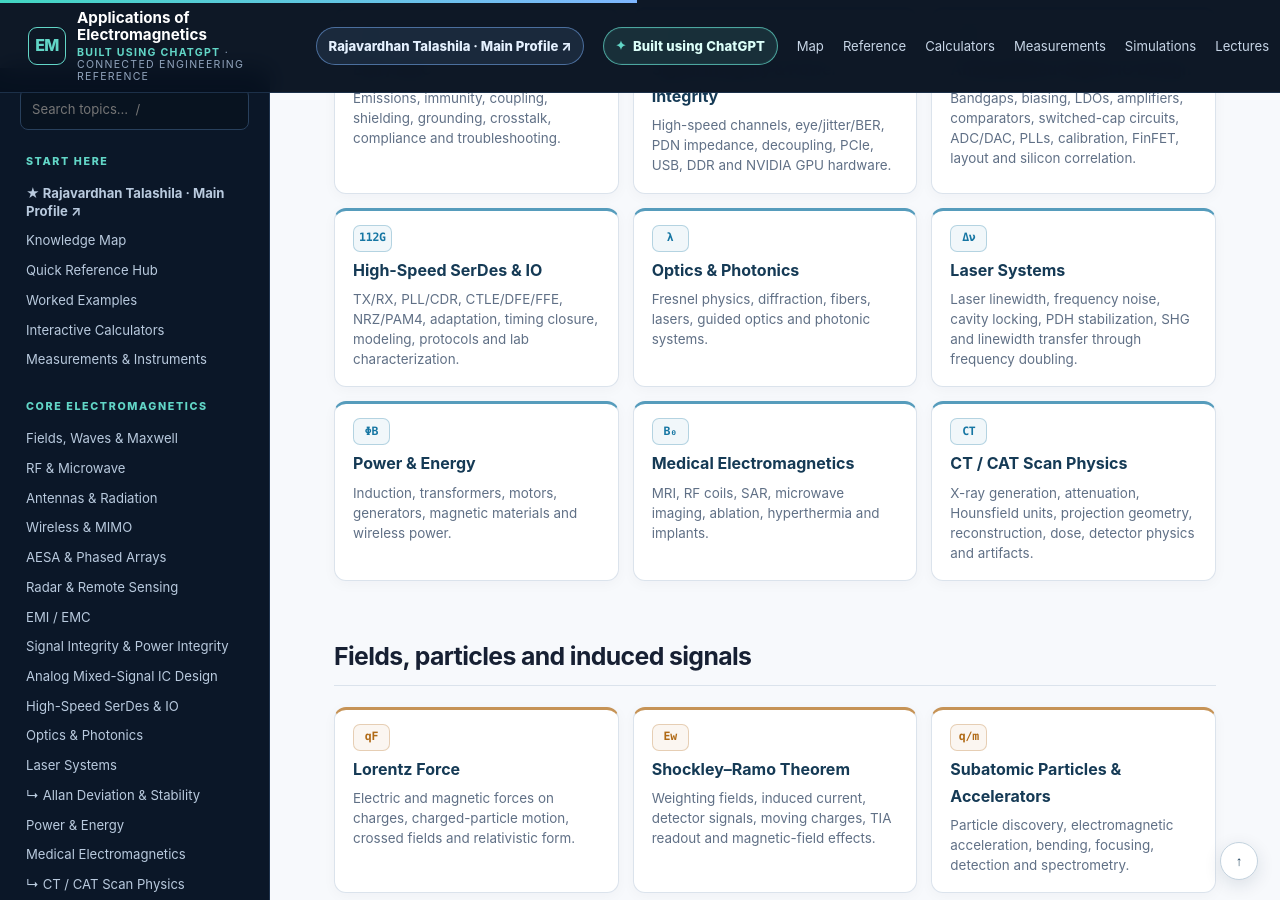
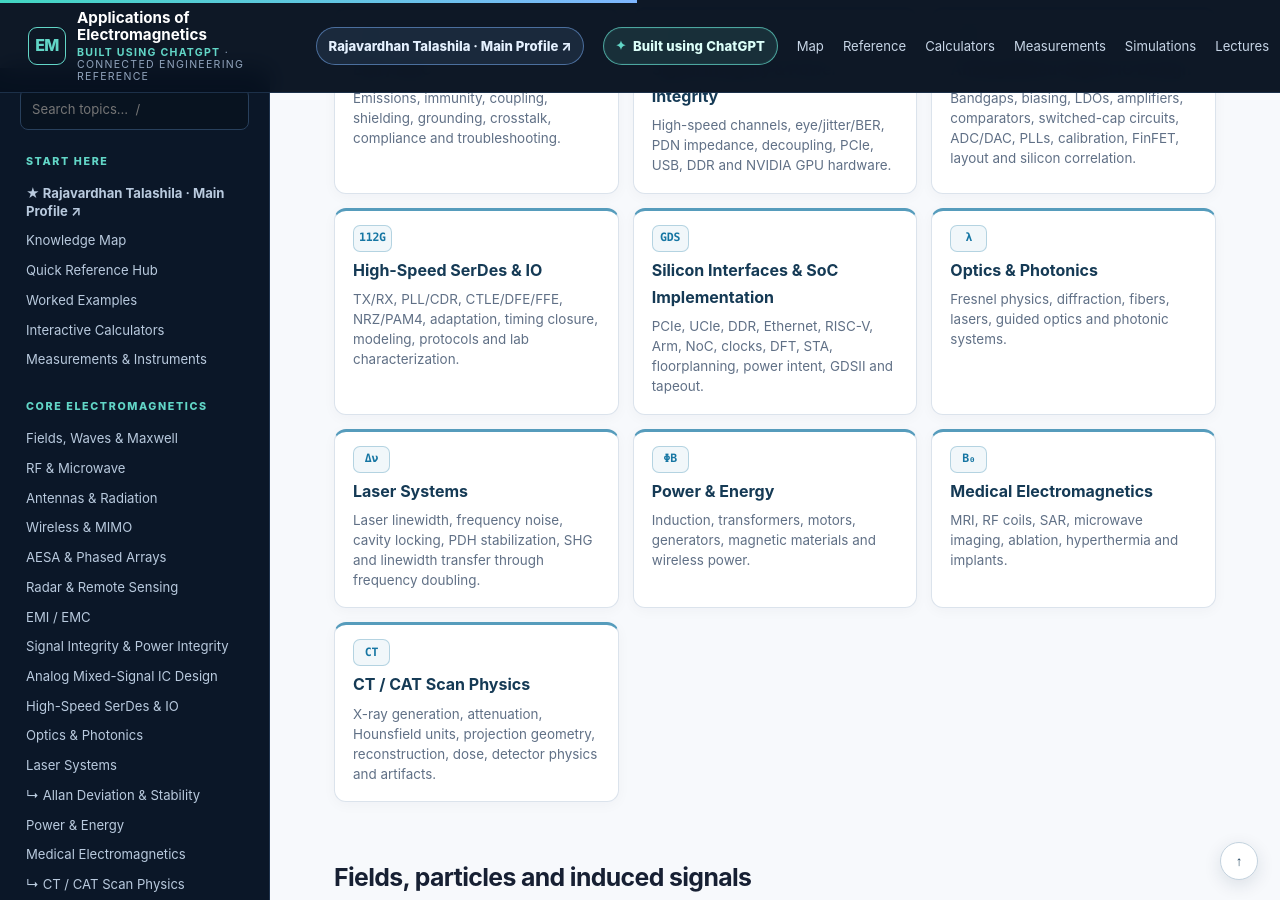
Before and after one commit to RajavardhanT/Electromagnetics_Applications, a Jekyll site: the page built from index.md, in a window 1280 px wide and 900 px high, scrolled down 2803 px. Built offline with Jekyll 4.4.1, drawn with Linux system fonts in a browser that asks for light colours.

Commit message:
Expose silicon SoC implementation on homepage

```diff
--- a/index.md
+++ b/index.md
@@ -98,6 +98,7 @@ description: A connected, practical reference from Maxwell's equations to RF eng
 <a class="reference-card" data-symbol="SI/PI" href="signal-power-integrity/"><strong>Signal Integrity & Power Integrity</strong><span>High-speed channels, eye/jitter/BER, PDN impedance, decoupling, PCIe, USB, DDR and NVIDIA GPU hardware.</span></a>
 <a class="reference-card" data-symbol="AMS" href="analog-mixed-signal/"><strong>Analog Mixed-Signal IC Design</strong><span>Bandgaps, biasing, LDOs, amplifiers, comparators, switched-cap circuits, ADC/DAC, PLLs, calibration, FinFET, layout and silicon correlation.</span></a>
 <a class="reference-card" data-symbol="112G" href="high-speed-serdes/"><strong>High-Speed SerDes & IO</strong><span>TX/RX, PLL/CDR, CTLE/DFE/FFE, NRZ/PAM4, adaptation, timing closure, modeling, protocols and lab characterization.</span></a>
+<a class="reference-card" data-symbol="GDS" href="silicon-soc/"><strong>Silicon Interfaces & SoC Implementation</strong><span>PCIe, UCIe, DDR, Ethernet, RISC-V, Arm, NoC, clocks, DFT, STA, floorplanning, power intent, GDSII and tapeout.</span></a>
 <a class="reference-card" data-symbol="λ" href="optics-photonics/"><strong>Optics & Photonics</strong><span>Fresnel physics, diffraction, fibers, lasers, guided optics and photonic systems.</span></a>
 <a class="reference-card" data-symbol="Δν" href="laser-systems/"><strong>Laser Systems</strong><span>Laser linewidth, frequency noise, cavity locking, PDH stabilization, SHG and linewidth transfer through frequency doubling.</span></a>
 <a class="reference-card" data-symbol="ΦB" href="power-energy/"><strong>Power & Energy</strong><span>Induction, transformers, motors, generators, magnetic materials and wireless power.</span></a>
```
